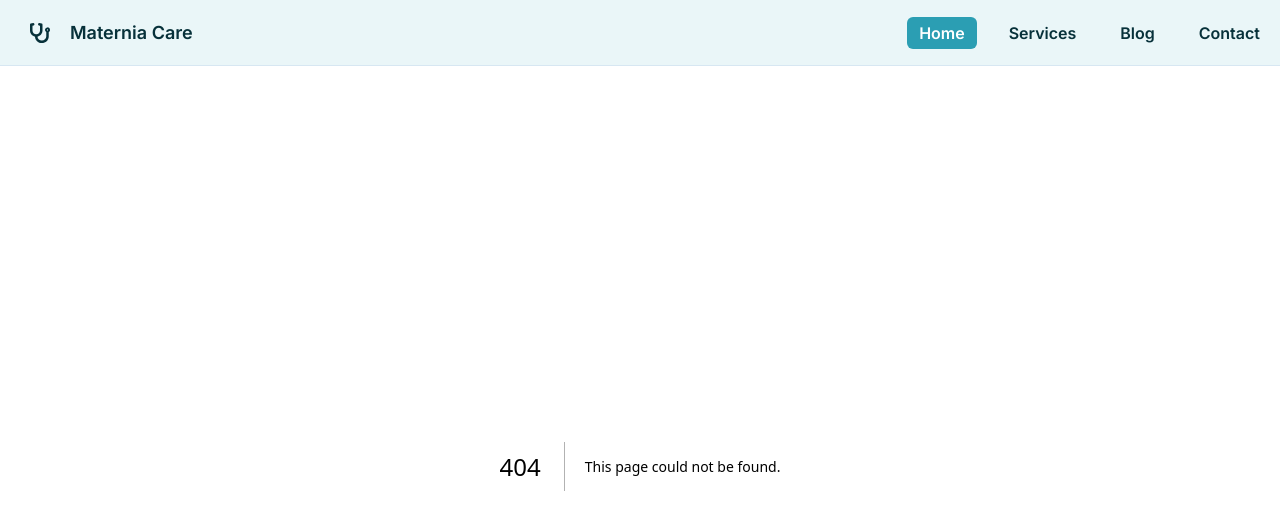
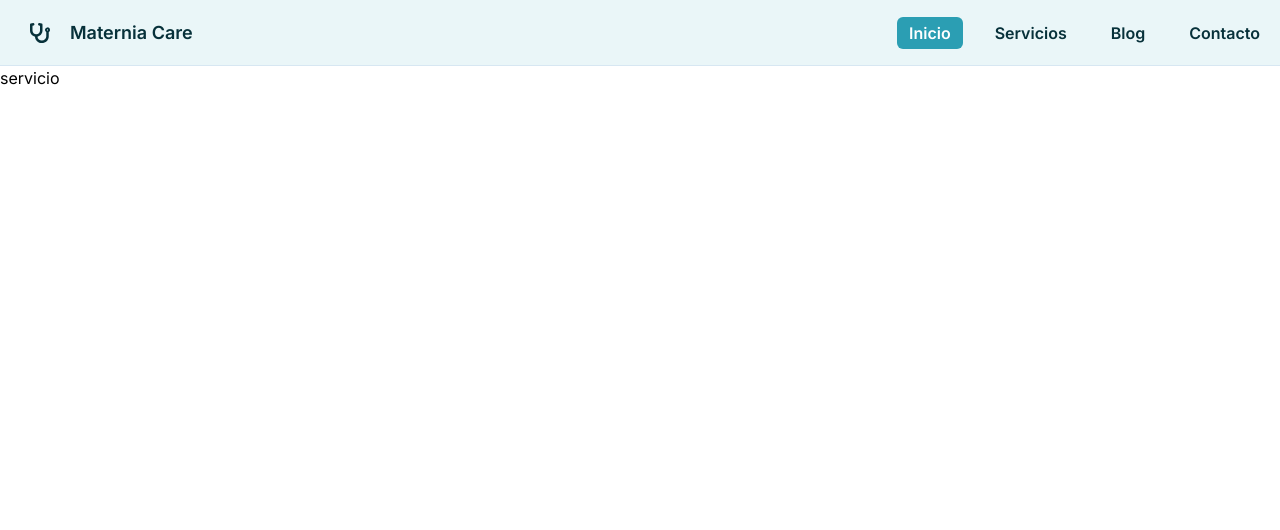
Before and after one commit to Laszlo-Caballero/obstetricia-landing, a Next.js app: page /servicios in a window 1280 px wide. Before the commit this address had no page. Shown: the top 530 px of the page. Built offline with nearby package versions, Linux system fonts and the light colour scheme.

Commit message:
Actualizar enlaces en el componente Header y agregar página de Servicios

```diff
--- /dev/null
+++ b/src/app/servicios/page.tsx
@@ -0,0 +1,5 @@
+import React from "react";
+
+export default function ServiciosPage() {
+  return <div>servicio</div>;
+}
--- a/src/components/layout/Header.tsx
+++ b/src/components/layout/Header.tsx
@@ -14,28 +14,28 @@ export default function Header() {
 
       <div className="flex gap-5">
         <Link
-          href="#"
+          href="/"
           className="px-3 py-1 rounded-md bg-FondoAzul text-white font-semibold"
         >
-          Home
+          Inicio
         </Link>
         <Link
-          href="#"
+          href="servicios"
           className="px-3 py-1 rounded-md text-blackBluee font-semibold"
         >
-          Services
+          Servicios
         </Link>
         <Link
-          href="#"
+          href="blog"
           className="px-3 py-1 rounded-md text-blackBluee font-semibold"
         >
           Blog
         </Link>
         <Link
-          href="#"
+          href="contacto"
           className="px-3 py-1 rounded-md text-blackBluee font-semibold"
         >
-          Contact
+          Contacto
         </Link>
       </div>
     </div>
```
